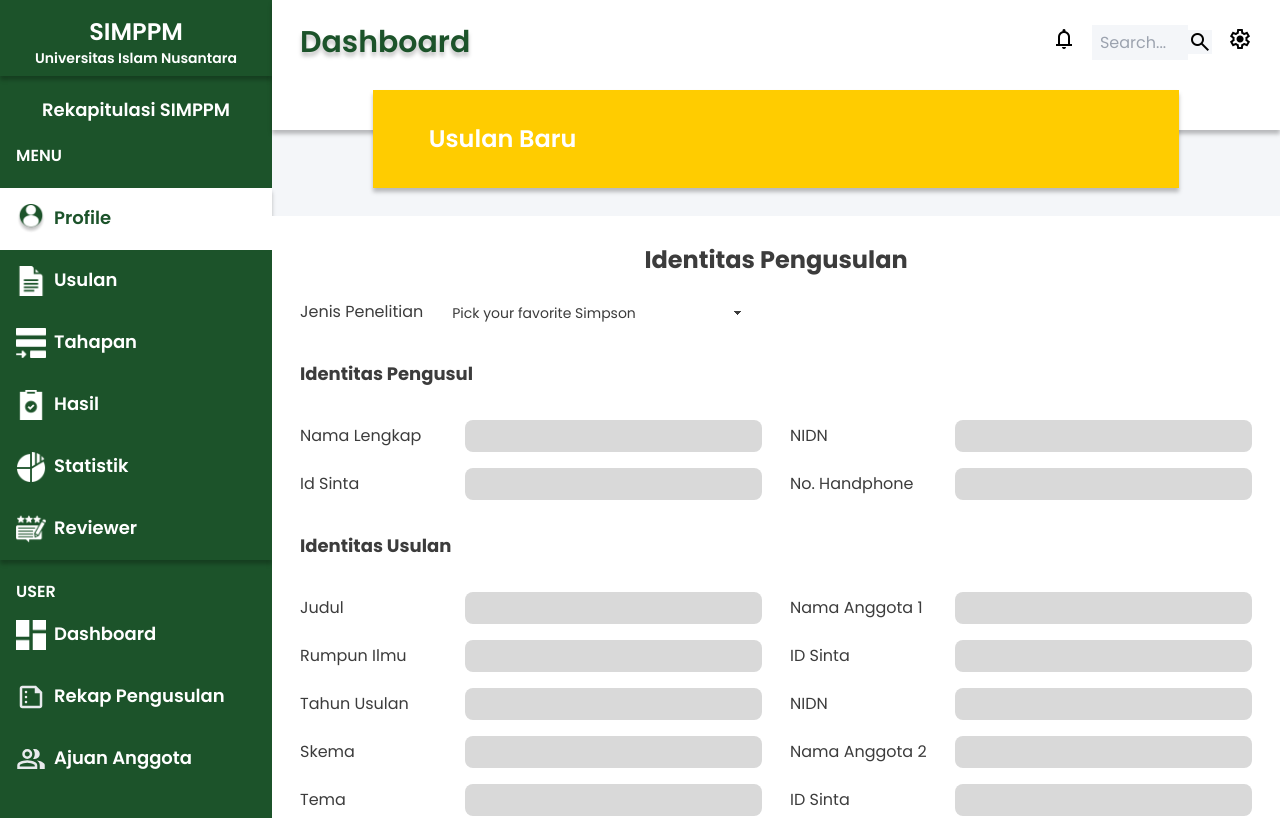
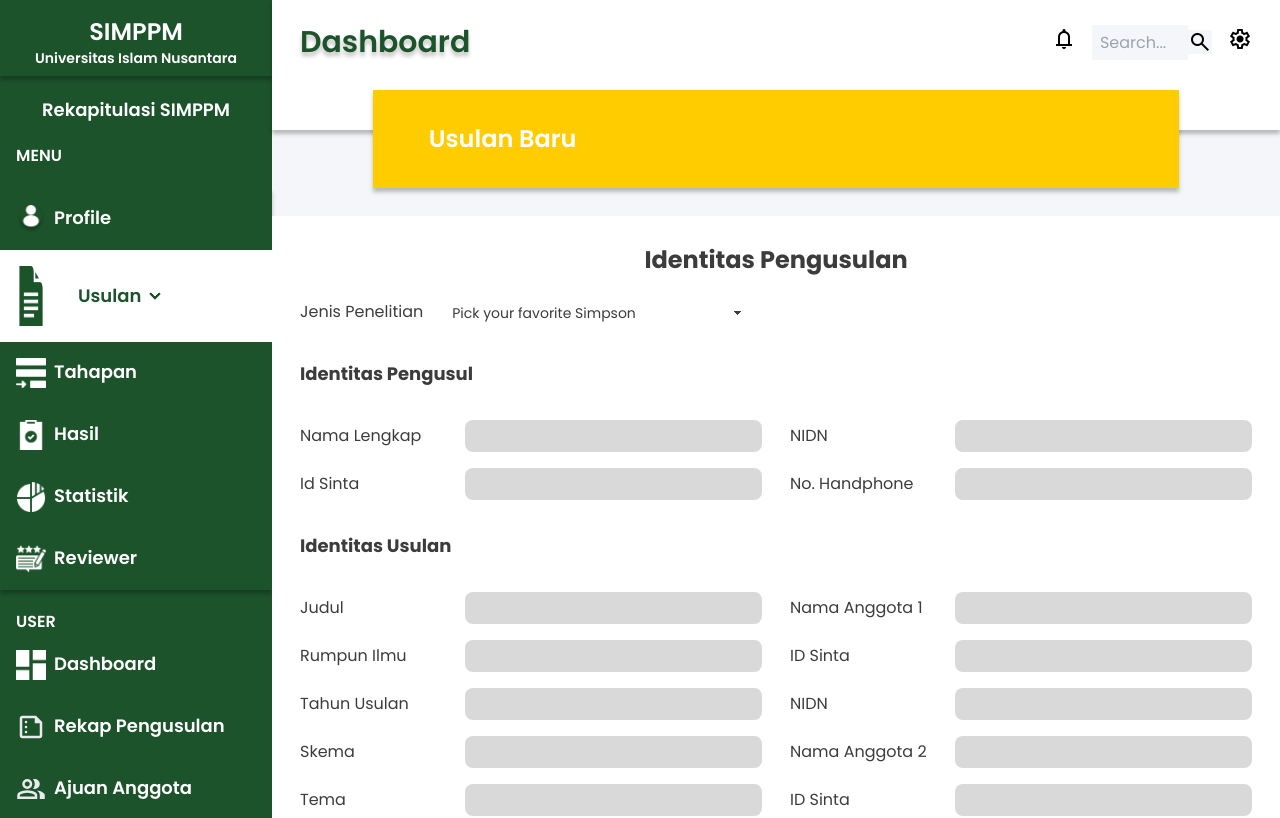
Before and after one commit to Rifansyah12/LPPMuninus, a Next.js app in the folder frontend/: page /dashboard/proposal/new in a window 1280 px wide. Shown: the top 818 px of the page. Built offline with nearby package versions, Linux system fonts and the light colour scheme.

Commit message:
feat: proposal page and navigation

```diff
--- a/frontend/src/components/CardHome.tsx
+++ b/frontend/src/components/CardHome.tsx
@@ -1,10 +1,20 @@
 import Image from "next/image";
 
-export function CardHome({ backgroundColor = "#1C532A", img = "/research.png" }) {
+export function CardHome({
+  backgroundColor,
+  img = "/research.png",
+  blue,
+}: {
+  backgroundColor: string;
+  img?: string;
+  blue?: boolean;
+}) {
   return (
     <div className="w-[358px] flex shadow-md rounded-md">
       <div
-        className={`w-[179px] h-[179px] bg-[${backgroundColor}] flex justify-center items-center shadow-md rounded-l-md`}
+        className={`w-[179px] h-[179px] ${
+          blue ? "bg-blue-600" : `bg-[${backgroundColor}]`
+        } flex justify-center items-center shadow-md rounded-l-md`}
       >
         <Image src={img} alt={"LPPM"} width={117} height={117} />
       </div>
--- a/frontend/src/components/ListMenu.tsx
+++ b/frontend/src/components/ListMenu.tsx
@@ -1,8 +1,10 @@
 import Image from "next/image";
+import Link from "next/link";
 
 type ListMenuProps = {
   text: string;
   icon: string;
+  href: string | object;
   active?: boolean;
   filterIcon?: boolean;
 };
@@ -12,8 +14,10 @@ export default function ListMenu({
   icon,
   active = false,
   filterIcon = false,
+  href
 }: ListMenuProps) {
   return (
+    <Link href={href}>
     <div
       className={`${
         active ? "bg-white text-[#1C532A]" : " bg-[#1C532A] text-white"
@@ -28,5 +32,6 @@ export default function ListMenu({
       />
       <p className=" font-semibold text-lg">{text}</p>
     </div>
+    </Link>
   );
 }
--- a/frontend/src/components/Sidebar.tsx
+++ b/frontend/src/components/Sidebar.tsx
@@ -1,5 +1,13 @@
 import ListMenu from "@/components/ListMenu";
-export default function Sidebar() {
+import Image from "next/image";
+import Link from "next/link";
+
+// Definisikan tipe props dengan benar
+type SidebarProps = {
+  menu: string;
+};
+
+export default function Sidebar({ menu }: SidebarProps) {
   return (
     <div className="min-w-[17rem] bg-[#1C532A] block text-[#FFFFFF]">
       <div className="shadow-[0px_4px_4px_0px_rgba(0,0,0,0.25)] pt-4 pb-2 text-center">
@@ -12,20 +20,120 @@ export default function Sidebar() {
       <h3 className="pl-4 text-base font-semibold">MENU</h3>
       <div className="shadow-[0px_4px_4px_0px_rgba(0,0,0,0.25)] my-5">
         <div className="">
-          <ListMenu text="Profile" icon="/icon/profile.png" active={true} />
-          <ListMenu text="Usulan" icon="/icon/usulan.png" />
-          <ListMenu text="Tahapan" icon="/icon/tahapan.png" />
-          <ListMenu text="Hasil" icon="/icon/hasil.png" />
-          <ListMenu text="Statistik" icon="/icon/piechart.png" />
-          <ListMenu text="Reviewer" icon="/icon/review.png" />
+          {/* Aktifkan sesuai dengan props menu */}
+          <ListMenu
+            text="Profile"
+            icon="/icon/profile.png"
+            active={menu === "profile"} // Set active jika menu = "profile"
+            href={"/dashboard/profile"}
+          />
+
+          <div
+            className={`${
+              menu === "usulan-new" || menu === "usulan-recap"
+                ? "bg-white text-[#1C532A]"
+                : " bg-[#1C532A] text-white"
+            } flex  gap-2 p-4`}
+          >
+            <Image
+              src="/icon/usulan.png"
+              alt="icon-usulan"
+              width={30}
+              height={30}
+              className={`${
+                menu === "usulan-new" || menu === "usulan-recap"
+                  ? "filter-green"
+                  : ""
+              }`}
+            />
+            <ul className="menu menu-horizontal">
+              <li>
+                <details>
+                  <summary className="font-semibold text-lg text">
+                    Usulan
+                  </summary>
+                  <ul
+                    className={` ${
+                      menu === "usulan-new" || menu === "usulan-recap"
+                        ? "text-white"
+                        : ""
+                    } rounded-t-none bg-secondary font-semibold`}
+                  >
+                    <li
+                      className={`${
+                        menu === "usulan-new"
+                          ? "underline underline-offset-2"
+                          : ""
+                      }}`}
+                    >
+                      <Link href="/dashboard/proposal/new">Usulan Baru</Link>
+                    </li>
+                    <li>
+                      <Link
+                        className={`${
+                          menu === "usulan-recap"
+                            ? "underline underline-offset-2"
+                            : ""
+                        }}`}
+                        href="/dashboard/proposal/recap"
+                      >
+                        Rekap Usulan
+                      </Link>
+                    </li>
+                  </ul>
+                </details>
+              </li>
+            </ul>
+          </div>
+
+          {/* Tambahkan active props pada item lain */}
+          <ListMenu
+            text="Tahapan"
+            icon="/icon/tahapan.png"
+            active={menu === "tahapan"} // Aktifkan jika menu = "tahapan"
+            href={"/dashboard/tahapan"}
+          />
+          <ListMenu
+            text="Hasil"
+            icon="/icon/hasil.png"
+            active={menu === "hasil"} // Aktifkan jika menu = "hasil"
+            href={"/dashboard/hasil"}
+          />
+          <ListMenu
+            text="Statistik"
+            icon="/icon/piechart.png"
+            active={menu === "statistik"} // Aktifkan jika menu = "statistik"
+            href={"/dashboard/statistik"}
+          />
+          <ListMenu
+            text="Reviewer"
+            icon="/icon/review.png"
+            active={menu === "reviewer"} // Aktifkan jika menu = "reviewer"
+            href={"/dashboard/reviewer"}
+          />
         </div>
       </div>
       <h3 className="pl-4 text-base font-semibold">USER</h3>
       <div className="">
         <div className="">
-          <ListMenu text="Dashboard" icon="/icon/dashboard.png" />
-          <ListMenu text="Rekap Pengusulan" icon="/icon/summary.svg" />
-          <ListMenu text="Ajuan Anggota" icon="/icon/group.svg" />
+          <ListMenu
+            text="Dashboard"
+            icon="/icon/dashboard.png"
+            active={menu === "dashboard"} // Aktifkan jika menu = "dashboard"
+            href={"/dashboard"}
+          />
+          <ListMenu
+            text="Rekap Pengusulan"
+            icon="/icon/summary.svg"
+            active={menu === "rekap"} // Aktifkan jika menu = "rekap"
+            href={"/dashboard/summary"}
+          />
+          <ListMenu
+            text="Ajuan Anggota"
+            icon="/icon/group.svg"
+            active={menu === "anggota"} // Aktifkan jika menu = "anggota"
+            href={"/dashboard/group"}
+          />
         </div>
       </div>
     </div>
--- a/frontend/src/components/WrapperDashboard.tsx
+++ b/frontend/src/components/WrapperDashboard.tsx
@@ -3,7 +3,15 @@ import { useEffect, useState } from "react";
 import Sidebar from "./Sidebar";
 import HeadDashboard from "./HeadDashboard";
 
-export default function WrapperDashboard ({children, title}: {children: React.ReactNode, title: string}) {
+export default function WrapperDashboard({
+  children,
+  title,
+  menu,
+}: {
+  children: React.ReactNode;
+  title: string;
+  menu: string;
+}) {
   const [isMobile, setIsMobile] = useState(false);
   useEffect(() => {
     const handleResize = () => {
@@ -32,7 +40,7 @@ export default function WrapperDashboard ({children, title}: {children: React.Re
       </Head>
       <div className="flex w-full bg-primary text-black">
         {/* Side Bar Start */}
-           {!isMobile && <Sidebar />}
+        {!isMobile && <Sidebar menu={menu} />}
         {/* Side Bar End */}
 
         {/* Content Start */}
--- a/frontend/src/pages/dashboard/profile/index.tsx
+++ b/frontend/src/pages/dashboard/profile/index.tsx
@@ -33,7 +33,7 @@ export default function Profile() {
       </Head>
       <div className="flex w-full bg-primary text-black">
         {/* Side Bar Start */}
-        {!isMobile && <Sidebar />}
+        {!isMobile && <Sidebar menu='profile' />}
         {/* Side Bar End */}
 
         {/* Content Start */}
--- a/frontend/src/pages/dashboard/proposal/new/index.tsx
+++ b/frontend/src/pages/dashboard/proposal/new/index.tsx
@@ -2,7 +2,7 @@ import WrapperDashboard from "@/components/WrapperDashboard";
 
 export default function NewProposal() {
   return (
-    <WrapperDashboard title="Usulan Baru">
+    <WrapperDashboard title="Usulan Baru" menu="usulan-new">
       <div className="w-full p-7 text-center text-primary mt-7 bg-white">
         <h2 className="text-2xl font-bold mb-5">Identitas Pengusulan</h2>
         <form action="" className="">
--- a/frontend/src/styles/globals.css
+++ b/frontend/src/styles/globals.css
@@ -12,6 +12,9 @@
 .bg-primary{
   background-color: #F4F6F9;
 }
+.bg-secondary{
+  background-color: #1C532A;
+}
 .text-primary {
   color: #3c3c3c;
 }
```
Lines whose indentation alone changed are shown as unchanged.
